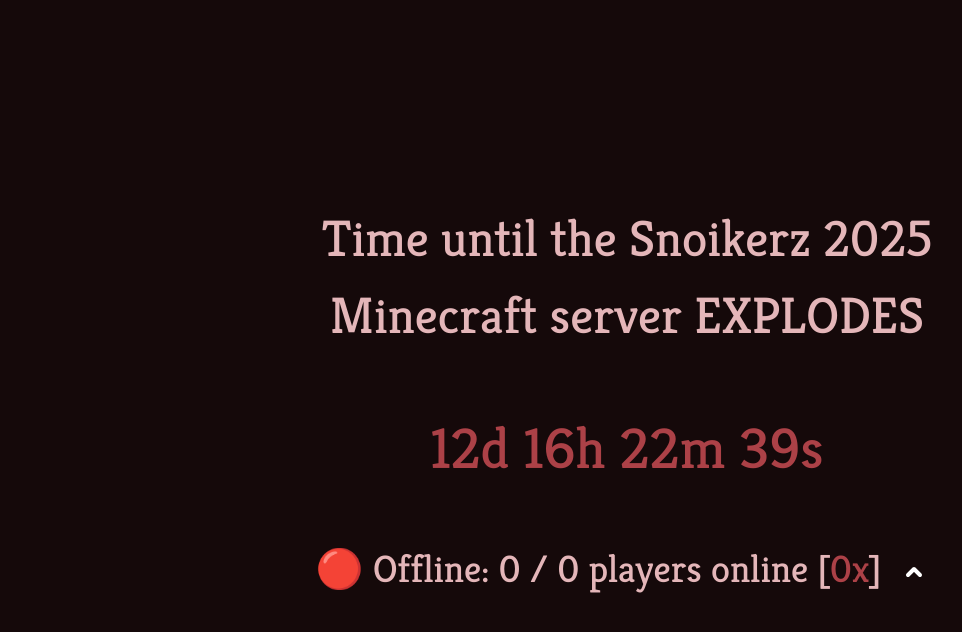
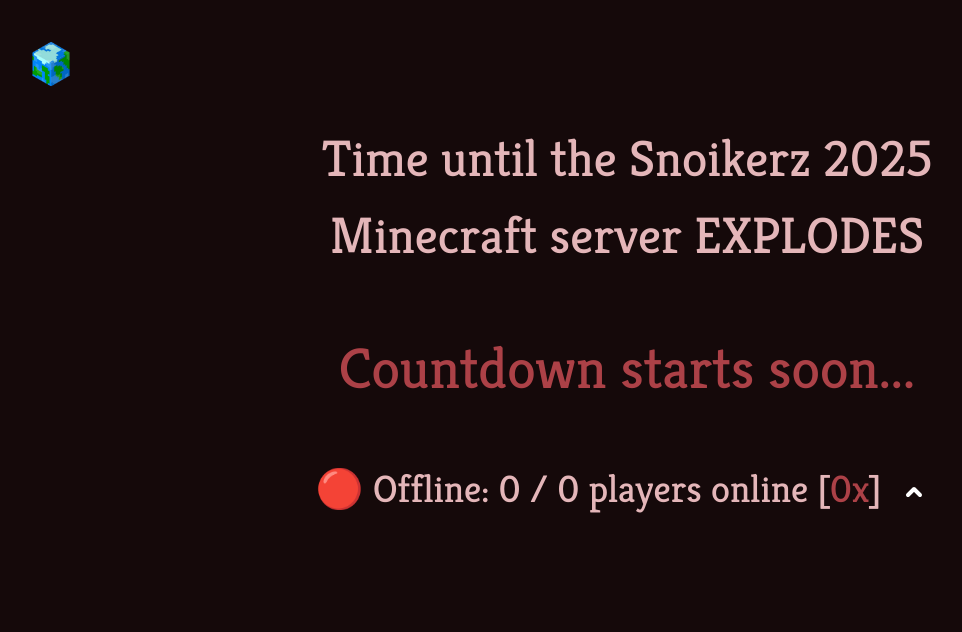
Before and after one commit to CoolpickB/snoikerz-25, a plain HTML site: page index.html in a window 1280 px wide. Shown: the whole page, without its empty margins (13-975 px from the left). Drawn offline with Linux system fonts and the light colour scheme; no server answers.

Commit message:
map and right ip and timer

```diff
--- a/index.html
+++ b/index.html
@@ -10,7 +10,7 @@
 </head>
 <body class="main">
   <div class="front">
-    <div style="font-size: clamp(1.5rem, 4vw, 4rem);;">Time until the Snoikerz 2025 Minecraft server <span class="explode">EXPLODES</span></div>
+    <div style="font-size: clamp(1.5rem, 4vw, 4rem);;">Time until the Snoikerz 2025 Minecraft server <span style="cursor:pointer" class="explode">EXPLODES</span></div>
     <p id="timer" style="color: #ac4147; font-size: clamp(2rem, 4.5vw, 5rem);"></p>
     <div style="font-size: clamp(2rem, 3vw, 3rem)">
   <span id="status"></span>:
@@ -21,17 +21,22 @@
     <div id="dropdownContent" style="font-size: clamp(1rem, 1.5vw, 2rem); border: 1px #ac4147 solid; border-radius: 5px; padding: 10px">Updates every minute or so</div>
   </span>
 </div>
-
-
-</div>
-  </div>
+<a class="world" href="http://144.217.158.112:8115/"><img src="public\world.png" onclick="window.location.href=''"></a>
 </body>
 </html>
 
 <style>
+.world{
+width: clamp(3rem, 3.5vw, 5rem);
+position: absolute;
+top: 0;
+left: 0;
+margin: 40px;
+cursor: pointer;
+}
 .main{
   background-color: #15090a;
-  height: 100vh;
+  height: 80vh;
   width: 100%;
   display: flex;
   flex-direction: column;
@@ -78,6 +83,27 @@ dropdown.addEventListener('click', () => {
 
 </script>
 
+<!-- Explode -->
+<audio src="public\explode.mp3" id="sound" preload="auto"></audio>
+<script>
+  const box = document.querySelectorAll(".explode");
+
+box.forEach((box) => {
+  const el = box;
+  el.addEventListener("click", () => {
+    const original = document.getElementById(
+      "sound",
+    );
+    if (original) {
+      const clone = original.cloneNode(true);
+      clone.volume = 0.5;
+      clone?.play();
+    }
+  });
+});
+
+</script>
+
 <!-- Player Counter-->
 <script>
   let playerCount = 0;
@@ -86,7 +112,7 @@ dropdown.addEventListener('click', () => {
 
   async function getPlayerCount() {
     try {
-      const response = await fetch('https://api.mcstatus.io/v2/status/java/15.235.36.16:25589');
+      const response = await fetch('https://api.mcstatus.io/v2/status/java/144.217.158.112:25576');
 
       if (!response.ok) throw new Error("Bad response");
 
@@ -123,40 +149,22 @@ dropdown.addEventListener('click', () => {
   setInterval(getPlayerCount, 10000);
 </script>
 
-<!-- Explode -->
-<audio src="public\explode.mp3" id="sound" preload="auto"></audio>
-<script>
-  const box = document.querySelectorAll(".explode");
-
-box.forEach((box) => {
-  const el = box;
-  el.addEventListener("click", () => {
-    const original = document.getElementById(
-      "sound",
-    );
-    if (original) {
-      const clone = original.cloneNode(true);
-      clone.volume = 0.5;
-      clone?.play();
-    }
-  });
-});
-
-</script>
-
 <!-- Timer -->
 <script>
-// Target date
-const countDownDate = new Date("2025-06-09T15:37:25Z").getTime();
+// Target date to count down to
+const countDownDate = new Date("2025-06-11T01:30:00Z").getTime();
+
+// When to start ticking (set your desired start time here)
+const startTickingTime = new Date("2025-05-28T01:30:00Z").getTime();
 
 // Start with real current time
 let virtualNow = new Date().getTime();
 
 // Update timer every 1 second
 const x = setInterval(function () {
-  // Advance virtual time based on speed
   virtualNow += 1000 * speedMultiplier;
 
+  if (virtualNow >= startTickingTime) {
     const distance = countDownDate - virtualNow;
     const absDistance = Math.abs(distance);
 
@@ -167,5 +175,9 @@ const x = setInterval(function () {
 
     document.getElementById("timer").innerHTML =
       days + "d " + hours + "h " + minutes + "m " + seconds + "s";
+  } else {
+    // Optional: show message before countdown starts
+    document.getElementById("timer").innerHTML = "Countdown starts soon...";
+  }
 }, 1000);
 </script>
```
Also changed, not shown: public/world.png (added). Lines whose indentation alone changed are shown as unchanged.
